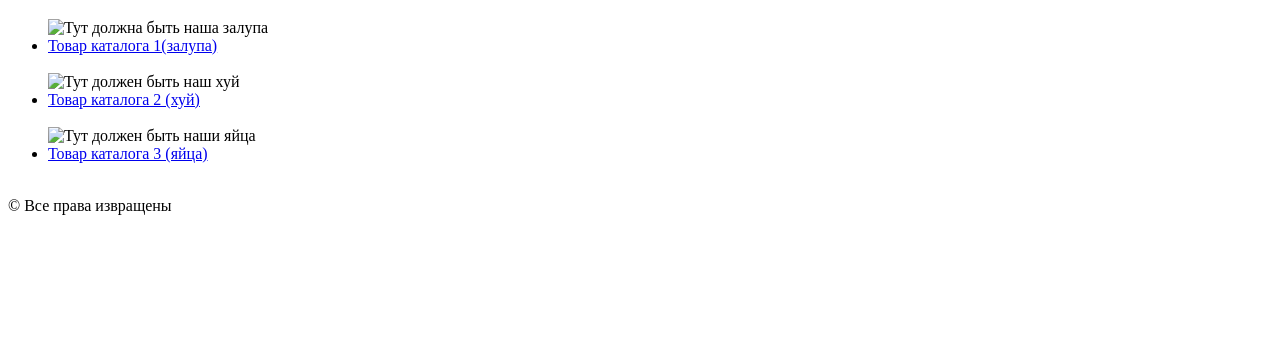
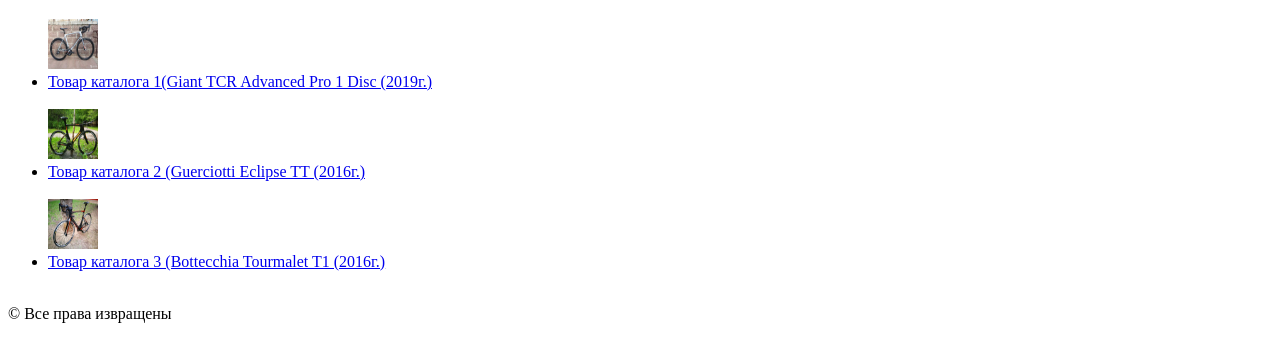
Before and after one commit to Koshke666/HTML-css, a plain HTML site: page GikBrains/catalog/catalog.html in a window 1280 px wide. Shown: the part 149-510 px from the top of the page. Drawn offline with Linux system fonts and the light colour scheme.

Commit message:
Переоформил каталог

```diff
--- a/GikBrains/catalog/catalog.html
+++ b/GikBrains/catalog/catalog.html
@@ -18,12 +18,12 @@
     <main>
         <h1>Каталог</h1>
         <ul>
-            <img src="/img/zalupa.jpg" alt="Тут должна быть наша залупа" width="50" height="50"><br>
-            <li><a href="/catalog/tovar1.html">Товар каталога 1(залупа)</a></li><br>
-            <img src="/img/huy.jpg" alt="Тут должен быть наш хуй" width="50" height="50"><br>
-            <li><a href="/catalog/tovar2.html">Товар каталога 2 (хуй)</a></li><br>
-            <img src="/img/iyayza.jpg" alt="Тут должен быть наши яйца" width="50" height="50"><br>
-            <li><a href="/catalog/tovar3.html">Товар каталога 3 (яйца)</a></li><br>
+            <img src="/GikBrains/img/tovar1.jpg" alt="товар 1" width="50" height="50"><br>
+            <li><a href="/GikBrains/catalog/tovar1.html">Товар каталога 1(Giant TCR Advanced Pro 1 Disc (2019г.)</a></li><br>
+            <img src="/GikBrains/img/tovar2.jpg" alt="товар 2" width="50" height="50"><br>
+            <li><a href="/GikBrains/catalog/tovar2.html">Товар каталога 2 (Guerciotti Eclipse TT (2016г.)</a></li><br>
+            <img src="/GikBrains/img/tovar3.jpg" alt="товар 3" width="50" height="50"><br>
+            <li><a href="/GikBrains/catalog/tovar3.html">Товар каталога 3 (Bottecchia Tourmalet T1 (2016г.)</a></li><br>
         </ul>
 
     </main>
@@ -31,4 +31,6 @@
         © Все права извращены
     </footer>
 
-</body></html>
+</body>
+
+</html>
```
Also changed, not shown: GikBrains/index.html (+10 -10 lines).
